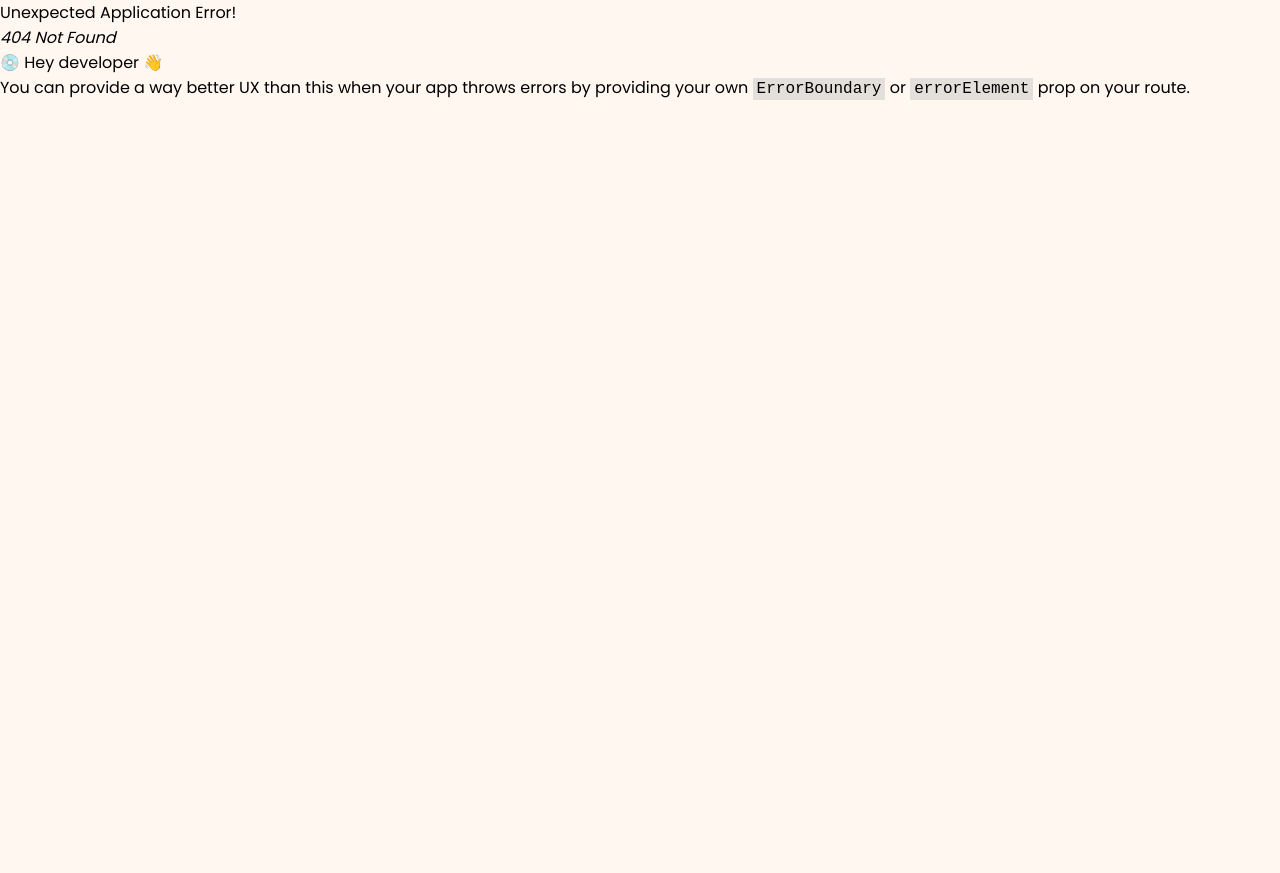
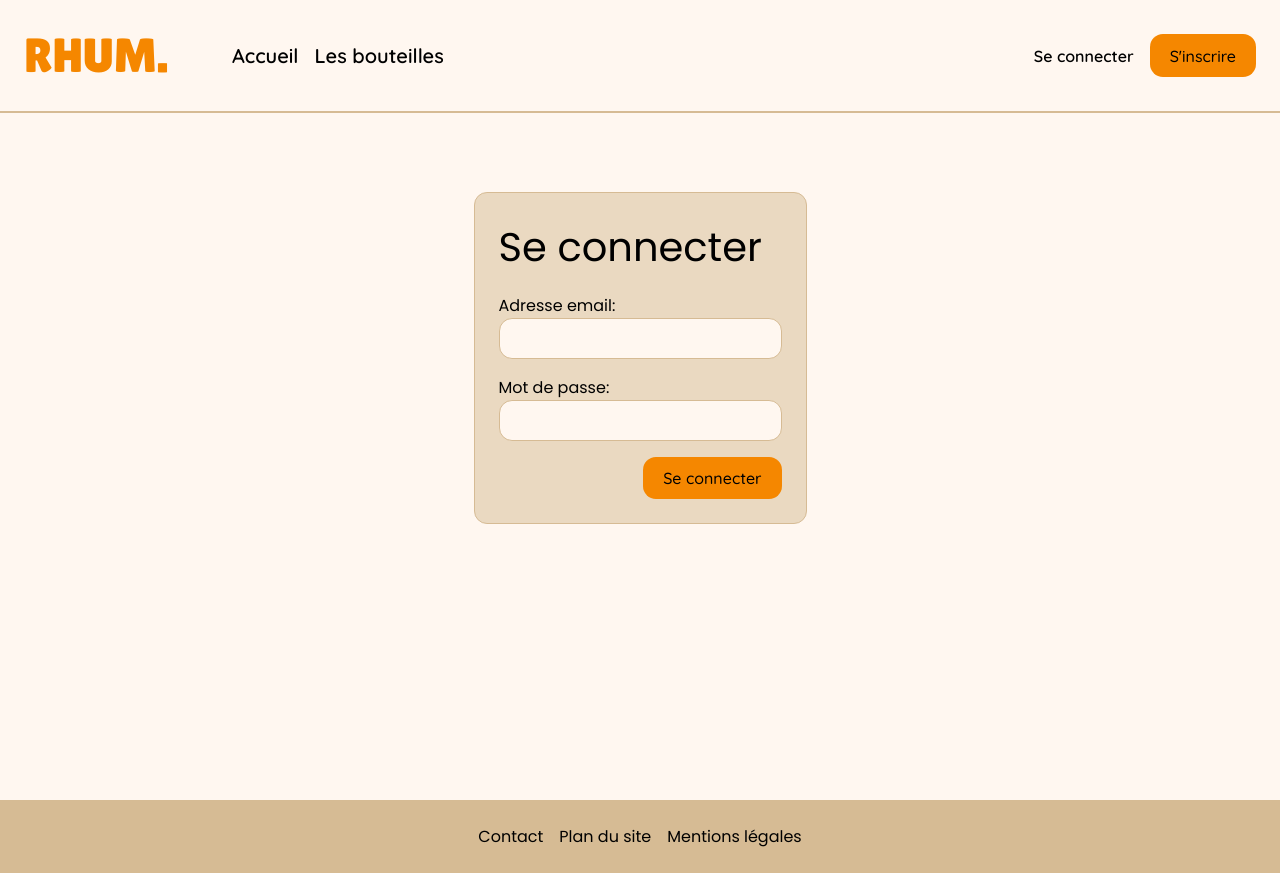
Before and after one commit to LoiseauB/rhum., a React (Vite) app: page /login in a window 1280 px wide. Before the commit this address had no page. Before the commit the page ends 800 px from the top, so only its background shows below. Built offline with nearby package versions, Linux system fonts and the light colour scheme.

Commit message:
feat: login

```diff
--- a/src/components/Bottles/BottleCard.tsx
+++ b/src/components/Bottles/BottleCard.tsx
@@ -12,7 +12,7 @@ type Props = {
 
 const BottleCard = ({ index, name, country, category }: Props) => (
   <article className="flex gap-2">
-    <div className="bg-secondary size-bottle" />
+    {/* <div className="bg-secondary size-bottle" /> */}
     <div className="flex flex-col gap-2 size-bottle-text overflow-hidden">
       <NavLink to={'/bottles/' + index} className="text-nav text-primary">
         {name}
--- a/src/components/layout/Header.tsx
+++ b/src/components/layout/Header.tsx
@@ -46,7 +46,7 @@ const Header = () => {
         </div>
       </div>
       <nav className="visible-desktop-flex gap-2 items-center">
-        <NavLink to="/" className="text-nav text-md">
+        <NavLink to="/login" className="text-nav text-md">
           Se connecter
         </NavLink>
         <Button asNavLink>S'inscrire</Button>
--- a/src/pages/Bottles/index.tsx
+++ b/src/pages/Bottles/index.tsx
@@ -27,7 +27,7 @@ const Bottles = () => {
       <SearchContext.Provider value={setSearch}>
         <SearchBar />
         <section className="py-3">
-          <ul>
+          <ul className="px-4">
             {bottles &&
               bottles
                 .filter(({ name }) =>
@@ -35,7 +35,7 @@ const Bottles = () => {
                 )
                 .map(({ id, name, country, categoryId }) => (
                   <>
-                    <li key={'bottle' + id} className="my-2">
+                    <li key={'bottle' + id} className="my-2 px-4">
                       <BottleCard
                         index={id}
                         name={name}
@@ -43,7 +43,7 @@ const Bottles = () => {
                         category={categories[categoryId - 1]}
                       />
                     </li>
-                    {id !== bottles.length - 1 && <hr />}
+                    {id !== bottles.length && <hr />}
                   </>
                 ))}
           </ul>
--- a/src/pages/Bottles/show.tsx
+++ b/src/pages/Bottles/show.tsx
@@ -33,10 +33,12 @@ const BottleShow = () => {
     return (
       <>
         <section className="py-3 flex gap-2">
-          <div className="bg-secondary size-bottle" />
+          {/* <div className="bg-secondary size-bottle" /> */}
           <div className="flex flex-col gap-2 size-bottle-text overflow-hidden">
             <div className="flex gap-4">
-              <h1 className="text-nav text-primary">{bottle.name}</h1>
+              <h1 className="text-primary text-xl font-bold font-title">
+                {bottle.name}
+              </h1>
               <button>
                 <Heart size={25} className="favorite" />
               </button>
--- /dev/null
+++ b/src/pages/Login.tsx
@@ -0,0 +1,66 @@
+import { FormEvent, useEffect, useState } from 'react';
+
+import Button from '../components/common/Button';
+
+const Login = () => {
+  const [email, setEmail] = useState<string>('');
+  const [pwd, setPwd] = useState<string>('');
+  const [isSubmit, setIsSubmit] = useState<boolean>(false);
+  const handleSubmit = (e: FormEvent) => {
+    e.preventDefault();
+    setIsSubmit(true);
+  };
+  useEffect(() => {
+    if (isSubmit) {
+      fetch(`${import.meta.env.VITE_API_HOST}/login`, {
+        method: 'POST',
+        headers: {
+          'Content-Type': 'application/json',
+        },
+        body: JSON.stringify({
+          email: email,
+          password: pwd,
+        }),
+      })
+        .then(response => response.json())
+        .then(data => (document.cookie = 'jwt=' + data.token))
+        .catch(error => console.error(error));
+      setIsSubmit(false);
+    }
+  }, [email, isSubmit, pwd]);
+
+  return (
+    <section className="flex justify-center items-center size-full p-10">
+      <form
+        onSubmit={e => handleSubmit(e)}
+        className="p-3 border flex flex-col gap-2 bg-secondary-50">
+        <h2 className="text-xl">Se connecter</h2>
+        <label className="flex flex-col">
+          Adresse email:
+          <input
+            type="email"
+            onChange={e => setEmail(e.target.value)}
+            value={email}
+            className="border p-1 text-lg bg-white"
+            required
+          />
+        </label>
+        <label className="flex flex-col">
+          Mot de passe:
+          <input
+            type="password"
+            onChange={e => setPwd(e.target.value)}
+            value={pwd}
+            className="border p-1 text-lg bg-white"
+            required
+          />
+        </label>
+        <div className="flex justify-end">
+          <Button>Se connecter</Button>
+        </div>
+      </form>
+    </section>
+  );
+};
+
+export default Login;
--- a/src/routes/Router.tsx
+++ b/src/routes/Router.tsx
@@ -5,6 +5,7 @@ import Bottles from '../pages/Bottles';
 import BottleShow from '../pages/Bottles/show';
 import Error from '../pages/Error';
 import HomePage from '../pages/Home';
+import Login from '../pages/Login';
 
 const router = createBrowserRouter([
   {
@@ -24,6 +25,10 @@ const router = createBrowserRouter([
         element: <BottleShow />,
         errorElement: <Error />,
       },
+      {
+        path: '/login',
+        element: <Login />,
+      },
     ],
   },
 ]);
--- a/src/sass/bottles/searchBar.sass
+++ b/src/sass/bottles/searchBar.sass
@@ -2,6 +2,7 @@
   &-border
     border: 2px solid $primary
   &-size
+    position: relative
     height: fit-content
     @include responsive($md)
       width: 45%
--- a/src/sass/bottles/show.sass
+++ b/src/sass/bottles/show.sass
@@ -4,5 +4,8 @@
     @include responsive($md)
       width: 60%
   &-input
-    width: 30%
-    height: 5rem
+    width: 100%
+    height: 6rem
+    @include responsive($md)
+      height: 5rem
+      width: 30%
```
